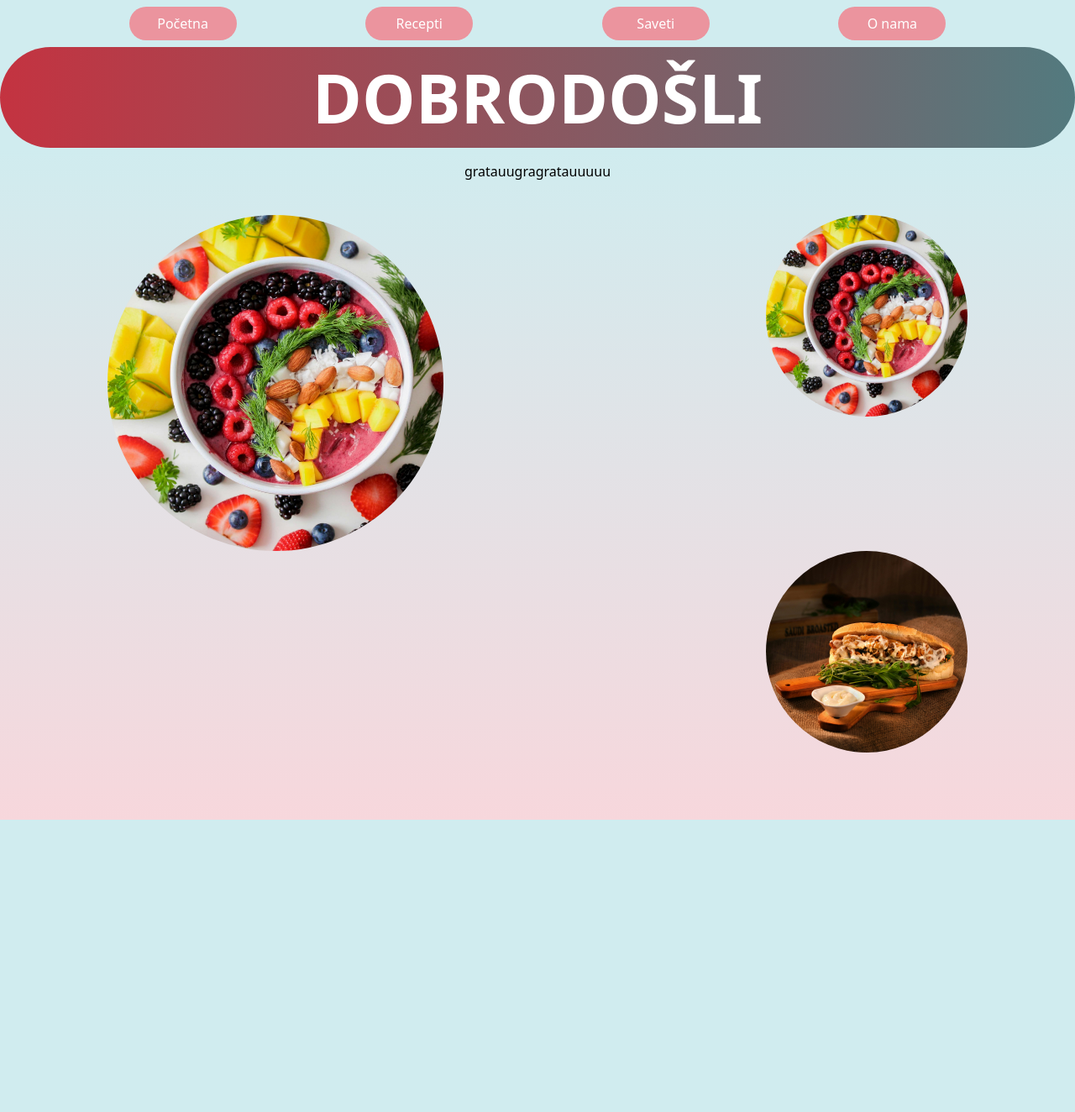
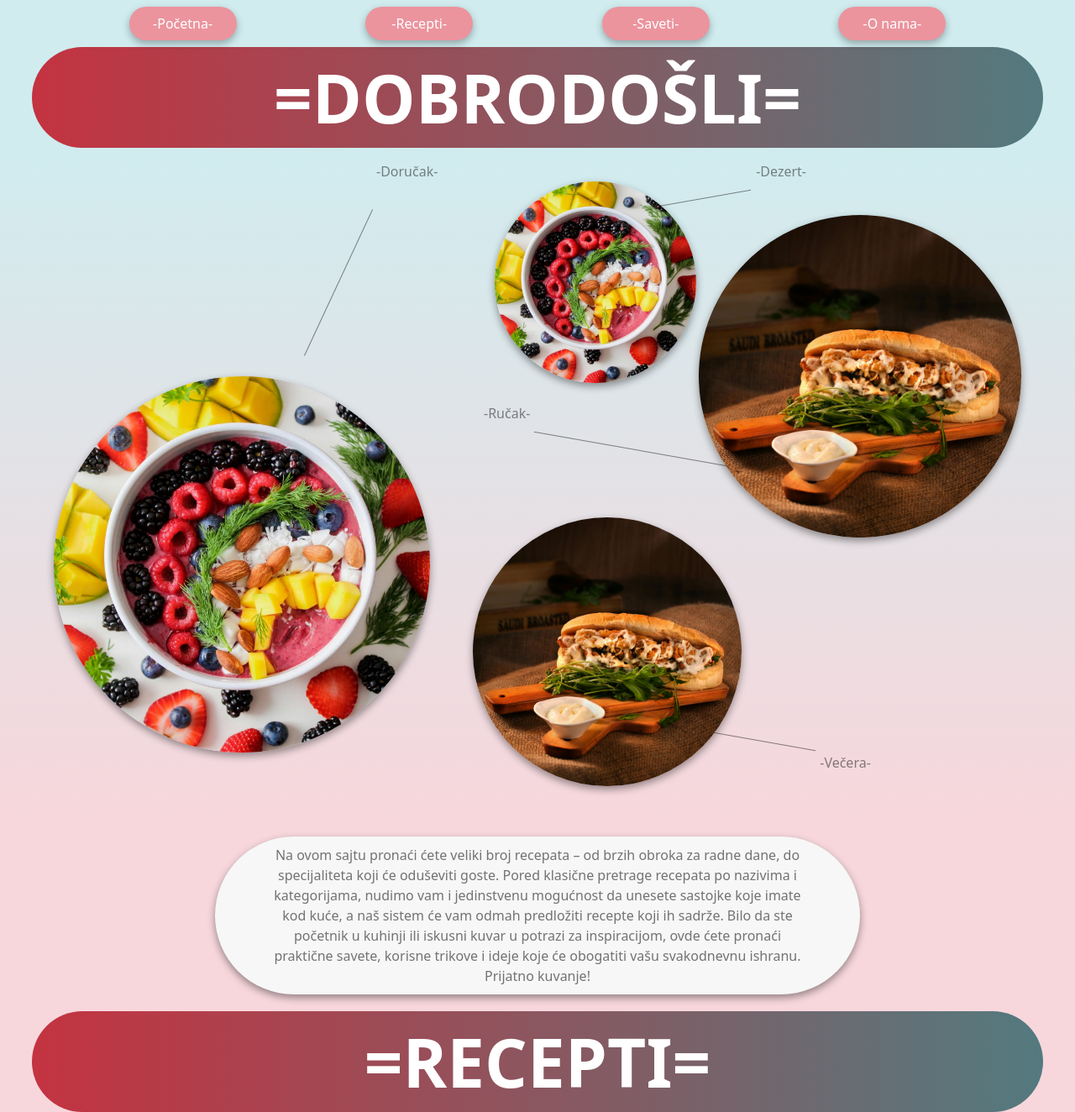
Before and after one commit to GuanSkuan/React-projekat, a React (Vite) app in the folder my-react-app/: page / in a window 1280 px wide. Shown: the whole page at 84% size. Before the commit the page ends 976 px from the top, so only its background shows below. Built offline with nearby package versions, Linux system fonts and the light colour scheme.

Commit message:
sredjen uvod.jsx sa tektom i labelama na slikama, dodat preview.jsx u kom je dodat samo naslov za sada

```diff
--- a/my-react-app/src/App.jsx
+++ b/my-react-app/src/App.jsx
@@ -1,11 +1,13 @@
 import Header from "./Header"
+import Preview from "./Preview";
 import Uvod from "./Uvod";
 
 function App() {
   return(
     <>
-      <Header />
-      <Uvod />
+      <Header/>
+      <Uvod/>
+      <Preview/>
     </>
 
   );
--- a/my-react-app/src/Header.jsx
+++ b/my-react-app/src/Header.jsx
@@ -3,13 +3,13 @@ function Header() {
         <header>
             <nav>
                 <ul>
-                    <li><a href="">Početna</a></li>
-                    <li><a href="">Recepti</a></li>
-                    <li><a href="">Saveti</a></li>
-                    <li><a href="">O nama</a></li>
+                    <li><a href="">-Početna-</a></li>
+                    <li><a href="">-Recepti-</a></li>
+                    <li><a href="">-Saveti-</a></li>
+                    <li><a href="">-O nama-</a></li>
                 </ul>
             </nav>
-            <h1>DOBRODOŠLI</h1>
+            <h1>=DOBRODOŠLI=</h1>
         </header>
     );
 }
--- /dev/null
+++ b/my-react-app/src/Preview.jsx
@@ -0,0 +1,9 @@
+function Preview() {
+    return(
+        <section className="preview-deo">
+            <h1>=RECEPTI=</h1>
+        </section>
+    );
+}
+
+export default Preview;
--- a/my-react-app/src/Uvod.jsx
+++ b/my-react-app/src/Uvod.jsx
@@ -3,20 +3,35 @@ import druga from './images/uvodna2.jpg'
 
 function Uvod() {
     const krugovi = [
-        {slika: prva, text: "gratauu"},
-        {slika: druga, text: "gra"},
-        {slika: prva, text: "gratauuuuu"},
+        {slika: prva, text: "-Doručak-"},
+        {slika: prva, text: "-Večera-"},
+        {slika: druga, text: "-Ručak-"},
+        {slika: druga, text: "-Dezert-"},
     ]
 
     return(
+         <>
            <section className='kontejner-krugova'>
                 {krugovi.map((krug, index) =>(
                     <div key={index} className='krug' data-id={index}>
                         <img src={krug.slika} alt={"Slika ${index}"}/>
+                        <div className={`linija linija-${index}`}></div>
                         <p>{krug.text}</p>
                     </div>
                 ))}
             </section>
+            <section className='uvodni-deo'>
+                <p className='uvodni-tekst'>
+                Na ovom sajtu pronaći ćete veliki broj recepata – od brzih obroka za radne dane,
+                do specijaliteta koji će oduševiti goste. Pored klasične pretrage recepata po nazivima i
+                kategorijama, nudimo vam i jedinstvenu mogućnost da unesete sastojke koje imate kod kuće,
+                a naš sistem će vam odmah predložiti recepte koji ih sadrže. Bilo da ste početnik
+                u kuhinji ili iskusni kuvar u potrazi za inspiracijom, ovde ćete pronaći praktične savete,
+                korisne trikove i ideje koje će obogatiti vašu svakodnevnu ishranu. Prijatno kuvanje!
+                </p>
+            </section>
+         </>
+
     )
 }
 
--- a/my-react-app/src/index.css
+++ b/my-react-app/src/index.css
@@ -37,6 +37,7 @@ header a {
   width: 10vw;
   height: 5vh;
   transition: 0.4s;
+  box-shadow: 0 4px 10px rgba(0, 0, 0, 0.3);
 }
 
 header a:hover {
@@ -46,7 +47,7 @@ header a:hover {
 
 /*NASLOV*/
 
-header h1 {
+h1 {
   display: flex;
   justify-content: center;
   font-weight: bold;
@@ -55,7 +56,7 @@ header h1 {
   background-size: 200%;
   color: white;
   border-radius: 100px;
-  margin: 0;
+  margin: 0 3%;
   padding: 0;
   animation: gradient-slide 3s linear infinite;
 }
@@ -75,40 +76,130 @@ header h1 {
 /*UVODNE SLIKE*/
 
 .kontejner-krugova {
-  display: flex;
-  justify-content: center;
   position: relative;
   background: linear-gradient(to bottom, rgba(0, 0, 0, 0), #f7d7dc);
   height: 100vh;
   width: 100vw;
+  z-index: 100;
+}
 
+.krug img {
+  position: absolute;
+  box-shadow: 0 4px 10px rgba(0, 0, 0, 0.4);
+  object-fit: cover;
+  border-radius: 50%;
+  transition: transform 0.3s ease;
+}
+
+.krug:hover img {
+  transform: scale(1.1);
 }
 
 .krug[data-id="0"] img {
-  position: absolute;
-  top: 10%;
-  left: 10%;
-  width: 50vh;
-  height: 50vh;
-  object-fit: cover;
-  border-radius: 50%;
+  bottom: 10%;
+  left: 5%;
+  width: 35vw;
+  height: 35vw;
 }
 
 .krug[data-id="1"] img{
-  position: absolute;
-  bottom: 10%;
-  right: 10%;
+  top: 5%;
+  left: 46%;
   width: 30vh;
   height: 30vh;
-  object-fit: cover;
-  border-radius: 50%;}
+}
 
 .krug[data-id="2"] img{
+  top: 10%;
+  right: 5%;
+  width: 30vw;
+  height: 30vw;
+}
+
+.krug[data-id="3"] img{
+  bottom: 5%;
+  left: 44%;
+  width: 40vh;
+  height: 40vh;
+}
+
+.krug p {
   position: absolute;
-  top: 10%;
-  right: 10%;
-  width: 30vh;
-  height: 30vh;
-  object-fit: cover;
-  border-radius: 50%;
+  color: #00000075;
 }
+
+.krug[data-id="0"] p {
+  left: 35%;
+}
+
+.krug[data-id="1"] p {
+  bottom: 5%;
+  right: 19%;
+}
+
+.krug[data-id="2"] p {
+  top: 36%;
+  left: 45%;
+}
+
+.krug[data-id="3"] p {
+  right: 25%;
+}
+
+.linija {
+  position: absolute;
+  height: 1px;
+  background-color: #00000075;
+  z-index: -1;
+}
+
+.linija-0 {
+  top: 20%;
+  left: 24%;
+  width: 15vw;
+  transform: rotate(-65deg);
+}
+
+.linija-1 {
+  bottom: 13%;
+  left: 56%;
+  width: 20vw;
+  transform: rotate(10deg);
+}
+
+.linija-2 {
+  top: 45%;
+  right: 30.5%;
+  width: 20vw;
+  transform: rotate(10deg);
+}
+
+.linija-3 {
+  top: 9%;
+  right: 30%;
+  width: 20vw;
+  transform: rotate(-10deg);
+}
+
+/*UVODNI TEKST*/
+
+.uvodni-deo {
+  background-color: #f7d7dc;
+  padding: 20px 0;
+}
+
+.uvodni-tekst {
+  display: flex;
+  justify-content: center;
+  text-align: center;
+  color: #00000089;
+  background-color: #f7f7f7;
+  box-shadow: 0 4px 10px rgba(0, 0, 0, 0.4);
+  border-radius: 100px;
+  margin: 0 20%;
+  padding: 10px 5%;
+}
+
+.preview-deo {
+  background-color: #f7d7dc;
+}
```
Also changed, not shown: my-react-app/src/images/uvodna1.jpg. Lines whose indentation alone changed are shown as unchanged.
